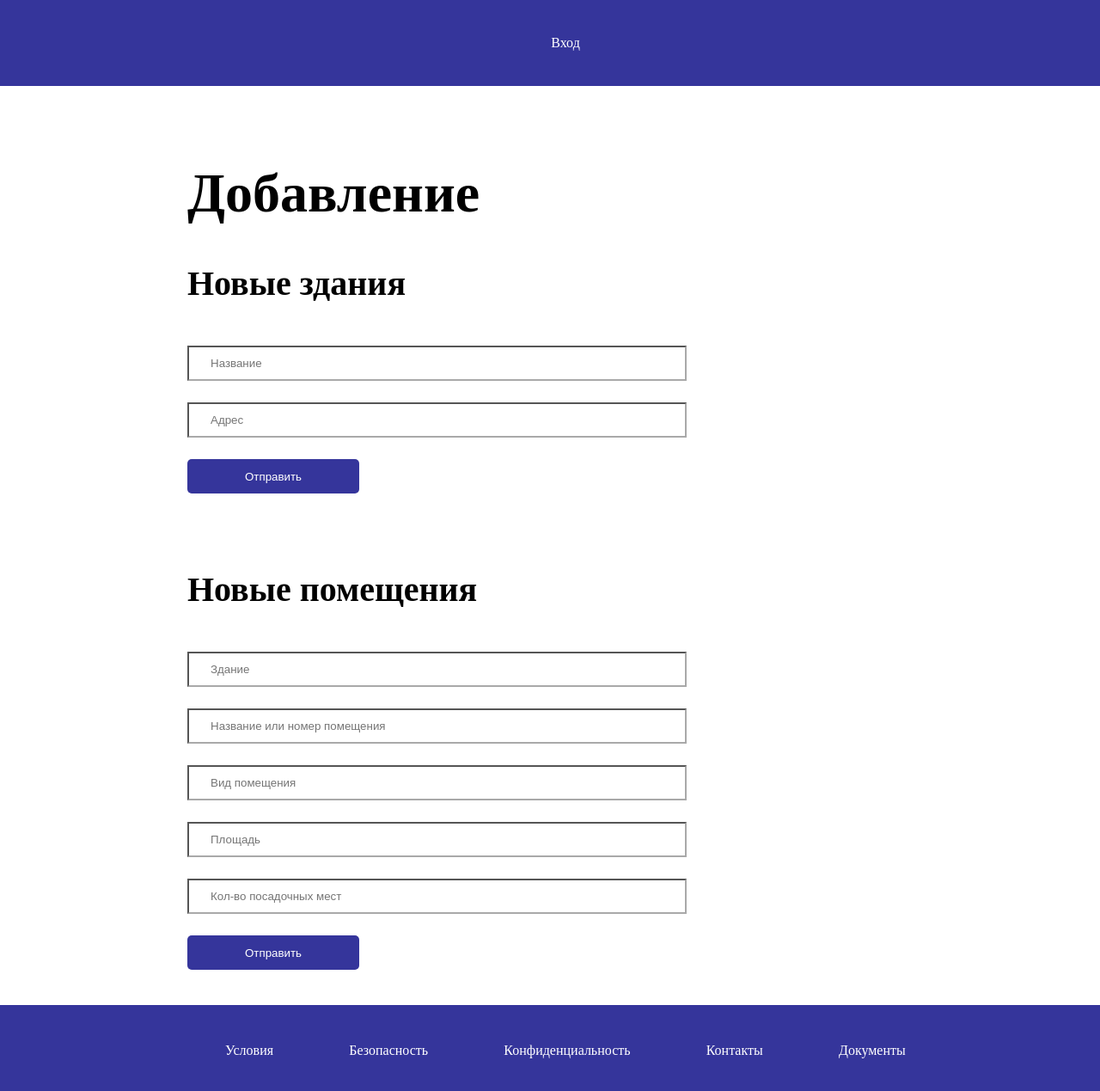
After one commit to kristinatibeikina/pop-it-mvc, a PHP site: template views/employees/addendum.php in a window 1280 px wide. The commit adds this page. Shown: the whole page at 86% size. Run offline with PHP 8.4, Linux system fonts and the light colour scheme; the template is opened without the code that fills it, so the values that code supplies are empty.

Commit message:
Страница пользователя добавления зданий

```diff
--- a/routes/web.php
+++ b/routes/web.php
@@ -7,3 +7,4 @@ Route::add(['GET', 'POST'], '/login', [Controller\Site::class, 'login']);
 Route::add(['GET','POST'], '/logout', [Controller\Site::class, 'logout']);
 Route::add(['GET', 'POST'], '/signup', [Controller\Admin::class, 'signup'])->middleware('admin');
 Route::add(['GET', 'POST'], '/counting', [Controller\Employees::class, 'counting'])->middleware('employees');
+Route::add(['GET', 'POST'], '/addendum', [Controller\Employees::class, 'addendum'])->middleware('employees');
--- /dev/null
+++ b/views/employees/addendum.php
@@ -0,0 +1,21 @@
+<div class="add">
+    <div class="add_bloc">
+        <h1 class="add_title">Добавление</h1>
+        <h2 class="add_title_dv">Новые здания</h2>
+        <form method="post" class="form_add ">
+            <input type="text" name="title" placeholder="Название" class="input_login"><br>
+            <input type="text" name="Address" placeholder="Адрес" class="input_password"><br>
+            <button class="btn">Отправить</button>
+        </form>
+        <h2 class="add_title_dv">Новые помещения</h2>
+        <form method="post" class="form_add_room ">
+            <input type="te" name="title" placeholder="Здание" class="input_login"><br>
+            <input type="title" name="adres" placeholder="Название или номер помещения" class="input_password"><br>
+            <input type="password" name="adres" placeholder="Вид помещения" class="input_password"><br>
+            <input type="password" name="adres" placeholder="Площадь" class="input_password"><br>
+            <input type="password" name="adres" placeholder="Кол-во посадочных мест" class="input_password"><br>
+            <button class="btn">Отправить</button>
+        </form>
+    </div>
+
+</div>
```
